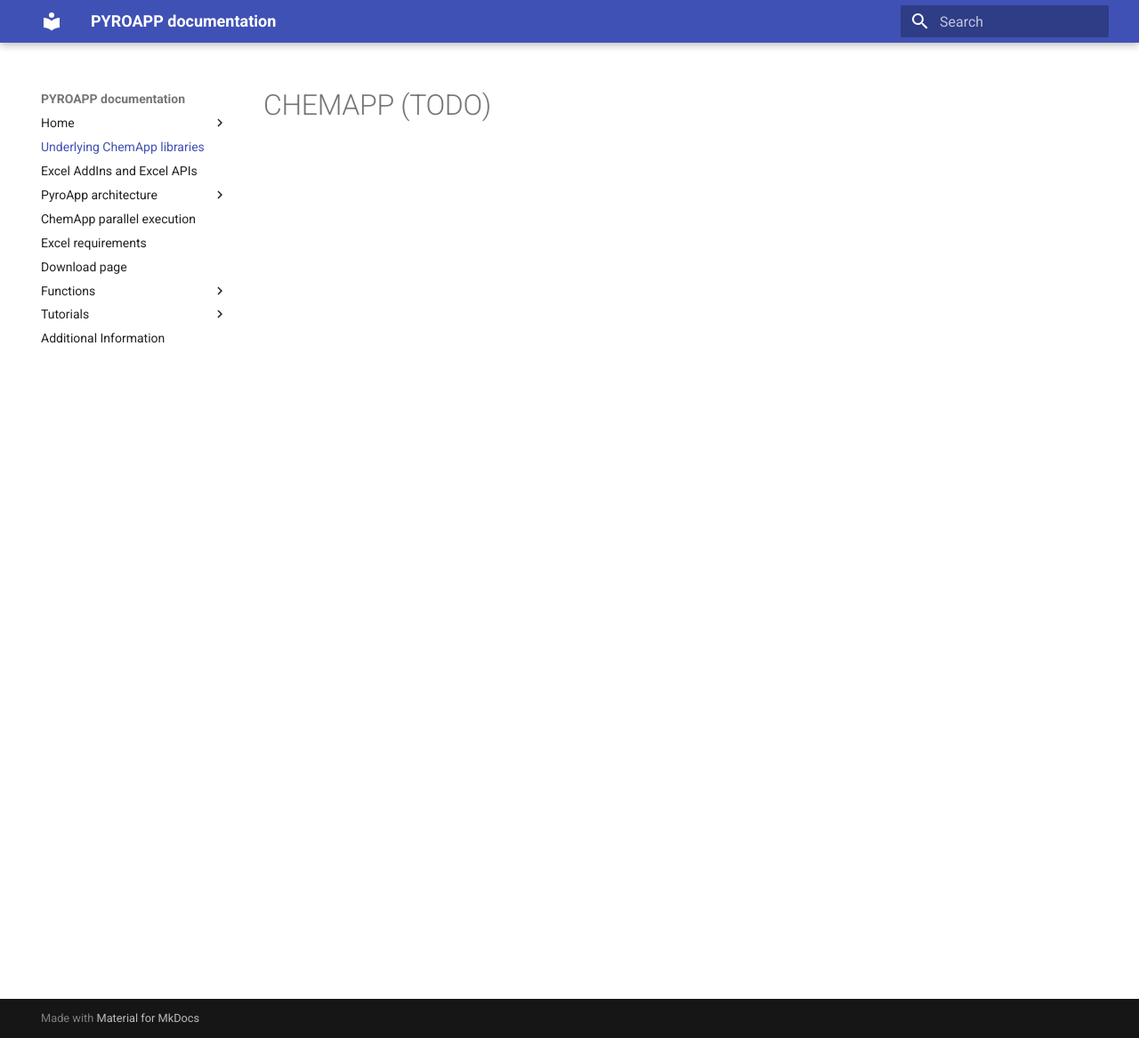
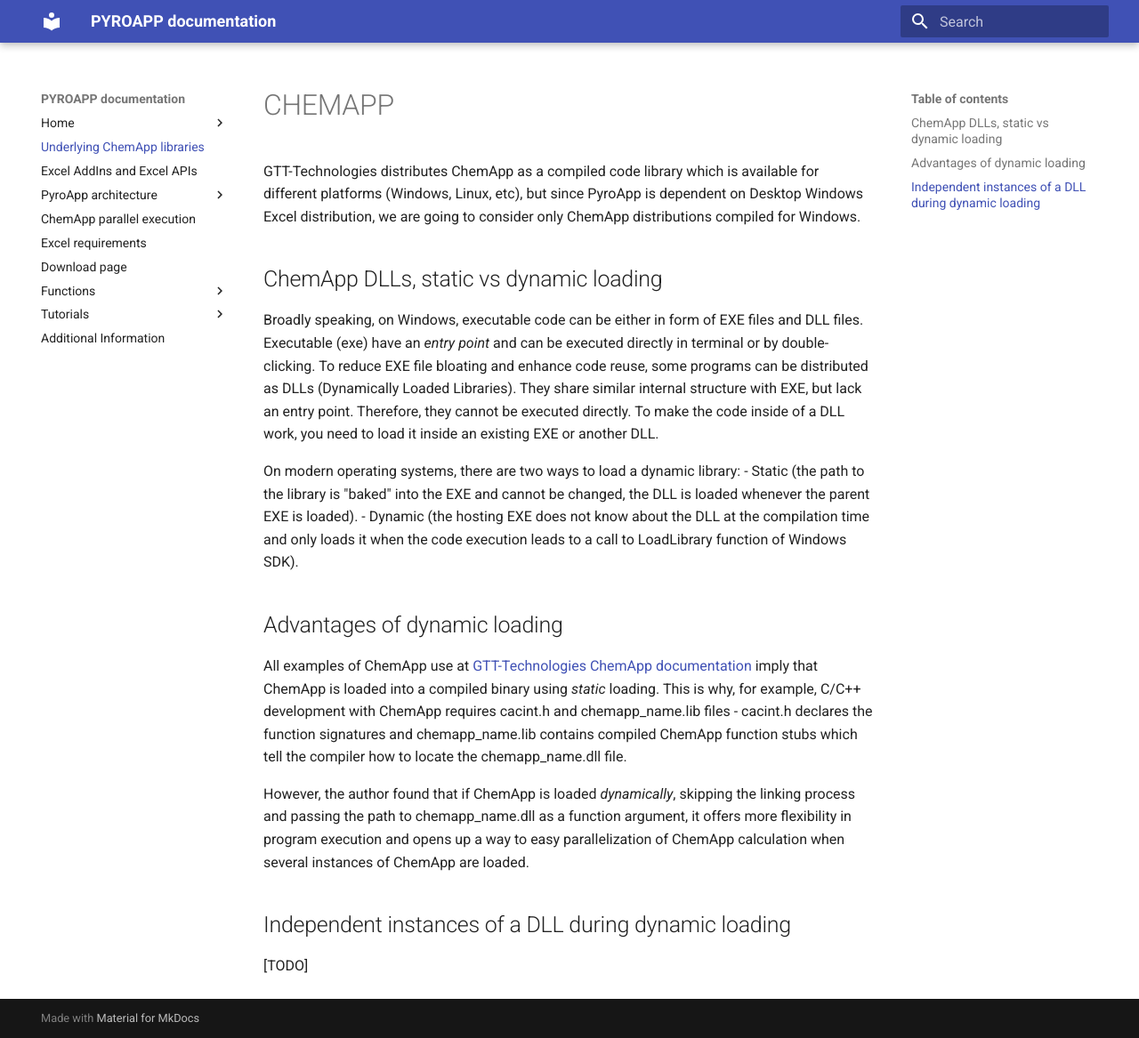
Before and after one commit to evnekdev/pyroapp-docs, an MkDocs documentation site: the page built from docs/chemapp.md, in a window 1280 px wide and 1167 px high. Shown: the whole window at 89% size. Built offline with MkDocs 1.6.1 and Material for MkDocs 9.7.7, drawn with Linux system fonts in a browser that asks for light colours.

Commit message:
added descriptions to ChemApp libraries section

```diff
--- a/docs/chemapp.md
+++ b/docs/chemapp.md
@@ -1 +1,21 @@
-# CHEMAPP (TODO)
+# CHEMAPP
+
+GTT-Technologies distributes ChemApp as a compiled code library which is available for different platforms (Windows, Linux, etc), but since PyroApp is dependent on Desktop Windows Excel distribution, we are going to consider only ChemApp distributions compiled for Windows.
+
+## ChemApp DLLs, static vs dynamic loading
+
+Broadly speaking, on Windows, executable code can be either in form of EXE files and DLL files. Executable (exe) have an *entry point* and can be executed directly in terminal or by double-clicking. To reduce EXE file bloating and enhance code reuse, some programs can be distributed as DLLs (Dynamically Loaded Libraries). They share similar internal structure with EXE, but lack an entry point. Therefore, they cannot be executed directly. To make the code inside of a DLL work, you need to load it inside an existing EXE or another DLL.
+
+On modern operating systems, there are two ways to load a dynamic library:
+  - Static (the path to the library is "baked" into the EXE and cannot be changed, the DLL is loaded whenever the parent EXE is loaded).
+  - Dynamic (the hosting EXE does not know about the DLL at the compilation time and only loads it when the code execution leads to a call to LoadLibrary function of Windows SDK).
+
+## Advantages of dynamic loading
+
+All examples of ChemApp use at [GTT-Technologies ChemApp documentation](https://gtt-technologies.de/software/chemapp/online-manual/) imply that ChemApp is loaded into a compiled binary using *static* loading. This is why, for example, C/C++ development with ChemApp requires cacint.h and chemapp_name.lib files - cacint.h declares the function signatures and chemapp_name.lib contains compiled ChemApp function stubs which tell the compiler how to locate the chemapp_name.dll file.
+
+However, the author found that if ChemApp is loaded *dynamically*, skipping the linking process and passing the path to chemapp_name.dll as a function argument, it offers more flexibility in program execution and opens up a way to easy parallelization of ChemApp calculation when several instances of ChemApp are loaded.
+
+## Independent instances of a DLL during dynamic loading
+
+[TODO]
```
Also changed, not shown: docs/download.md (+2 -0 lines), docs/excel-requirements.md (+1 -1 lines).
